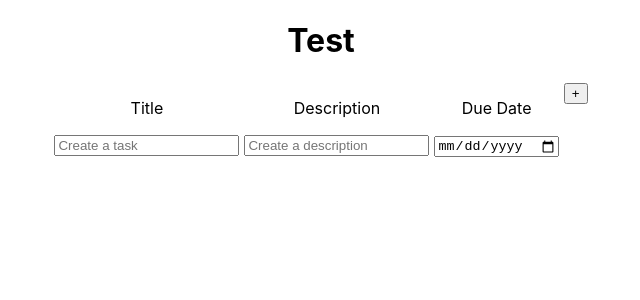
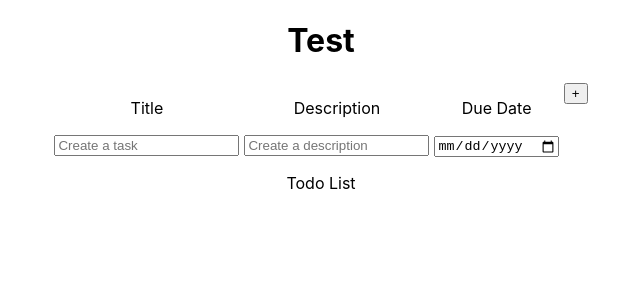
Before and after one commit to NawImNate/amesiteToDo, a React (Create React App) app in the folder client/: page / in a window 1280 px wide. Shown: the top 300 px of the page, without its empty margins (319-959 px from the left). Built offline with nearby package versions, Linux system fonts and the light colour scheme.

Commit message:
creating and importing a todo list component

```diff
--- a/client/src/App.js
+++ b/client/src/App.js
@@ -1,6 +1,6 @@
-import logo from "./logo.svg";
 import "./App.css";
 import Form from "./Form";
+import TodoList from "./TodoList";
 
 function App() {
   return (
@@ -8,6 +8,7 @@ function App() {
       <header>
         <h1>Test</h1>
         <Form />
+        <TodoList />
       </header>
     </div>
   );
--- /dev/null
+++ b/client/src/TodoList.js
@@ -0,0 +1,11 @@
+import React from "react";
+
+const TodoList = () => {
+  return (
+    <div className="todoList-container">
+      <ul className="todo-list">Todo List</ul>
+    </div>
+  );
+};
+
+export default TodoList;
```
